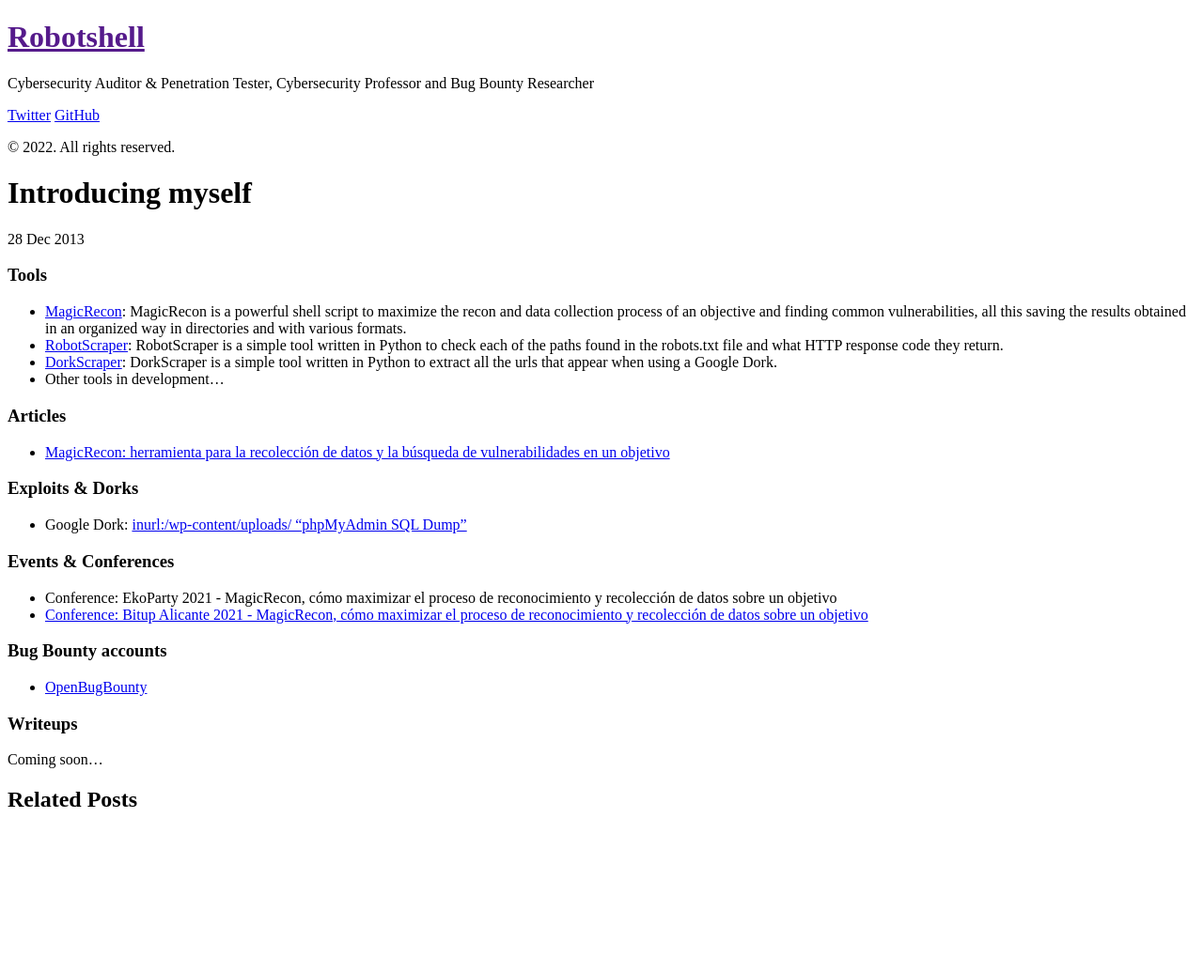
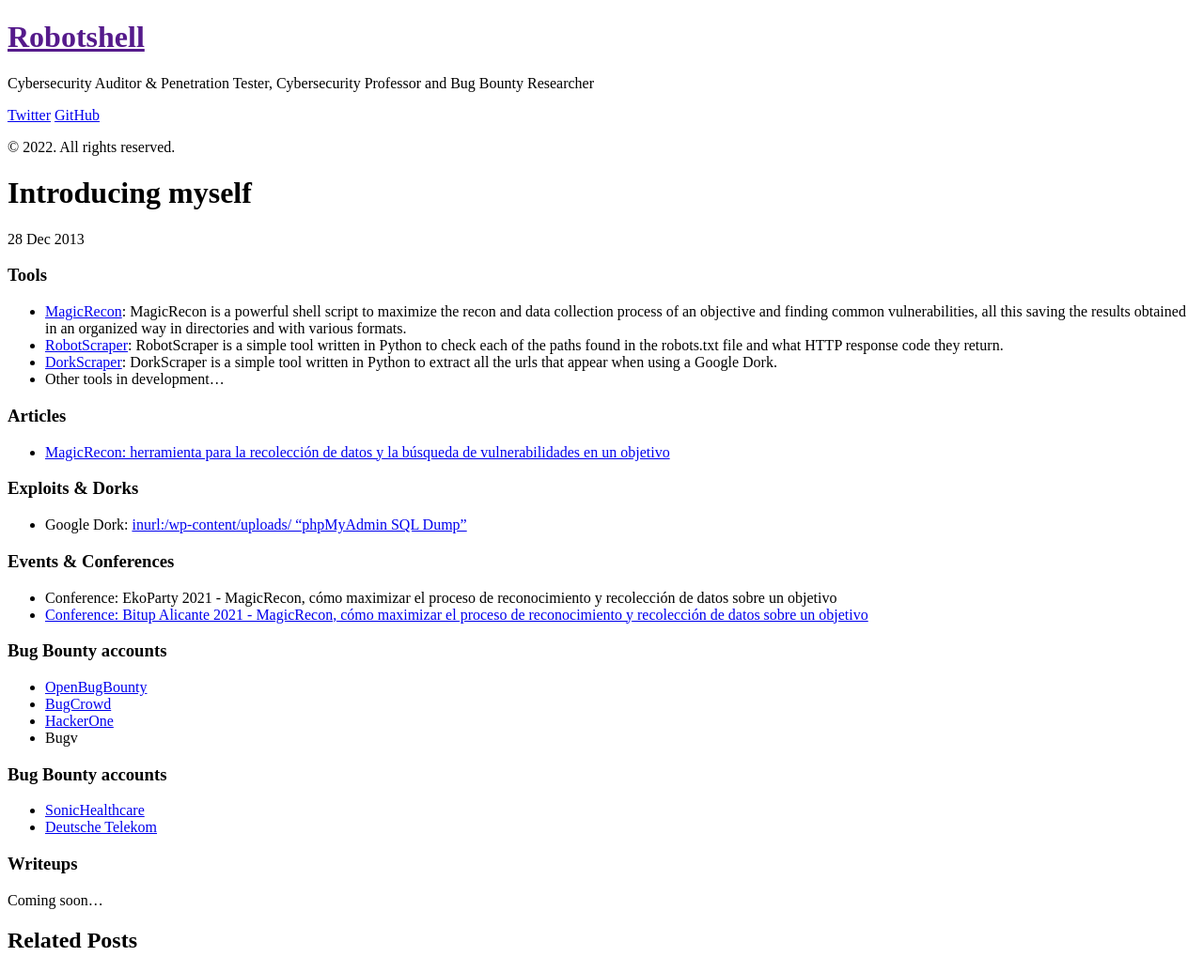
Before and after one commit to robotshell/robotshell.github.io, a Jekyll site: the page built from _posts/2013-12-28-introducing-hyde.md, in a window 1280 px wide. Shown: the whole page at 94% size. Built offline with Jekyll 4.4.1, drawn with Linux system fonts in a browser that asks for light colours; Markdown is read by kramdown in place of the engine named in the settings; before the commit the page ends 900 px from its top, so only the background shows below that.

Commit message:
Update 2013-12-28-introducing-hyde.md

```diff
--- a/_posts/2013-12-28-introducing-hyde.md
+++ b/_posts/2013-12-28-introducing-hyde.md
@@ -22,6 +22,13 @@
 ### Bug Bounty accounts
 
 * [OpenBugBounty](https://www.openbugbounty.org/researchers/Robotshell/)
+* [BugCrowd](https://bugcrowd.com/Robotshell)
+* [HackerOne](https://hackerone.com/robotshelld)
+* Bugv
+
+### Bug Bounty accounts
+* [SonicHealthcare](https://www.sonichealthcare.com/privacy-and-security/vulnerability-disclosure-policy/)
+* [Deutsche Telekom](https://www.telekom.com/en/corporate-responsibility/data-protection-data-security/security/details/acknowledgements-358300)
 
 ### Writeups
 Coming soon...
```
